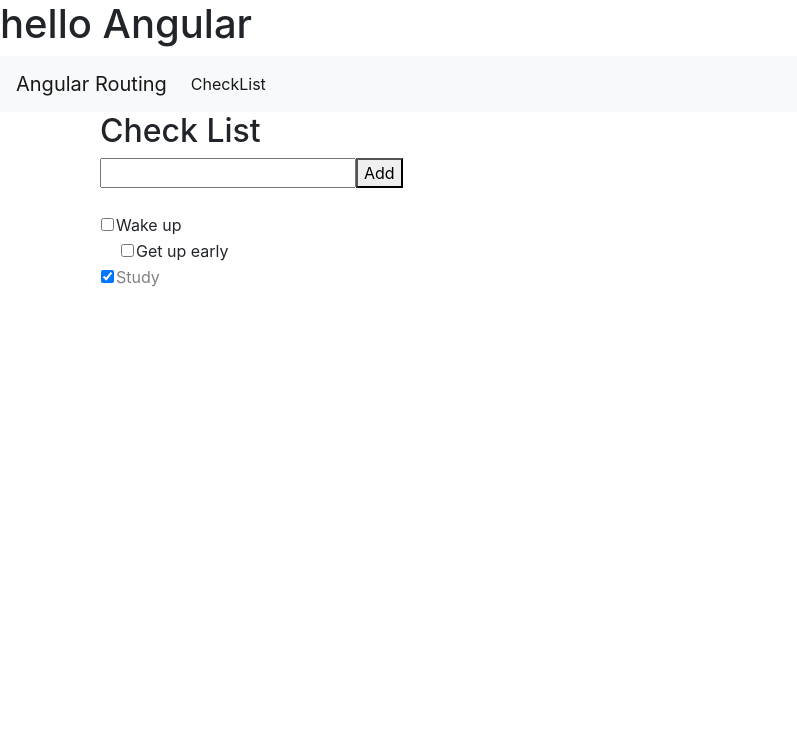
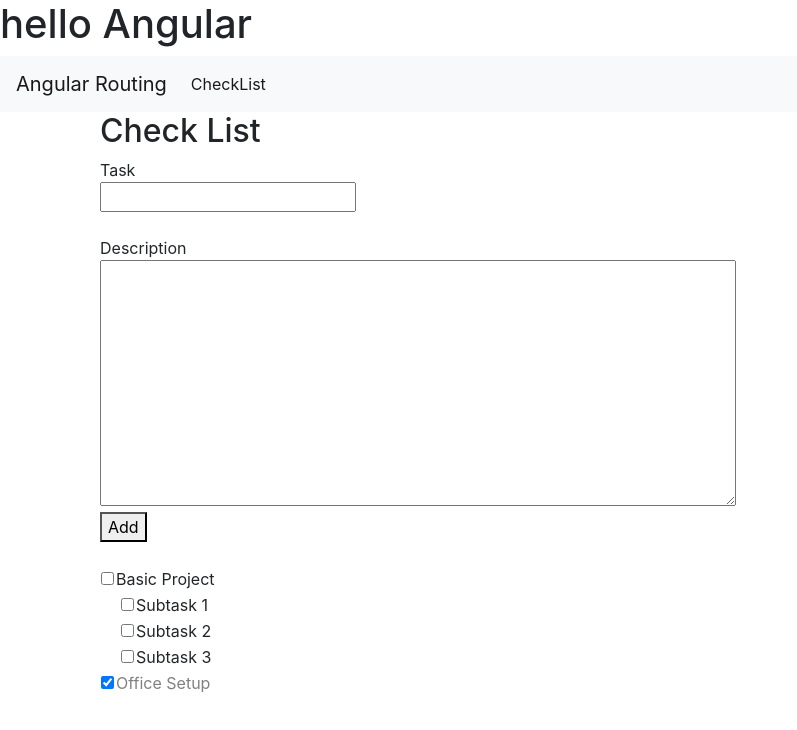
Before and after one commit to leysapungan/angular-project, an Angular app: page /checkList in a window 1280 px wide. Shown: the top 730 px of the page, without its empty margins (0-797 px from the left). Built offline with nearby package versions, Linux system fonts and the light colour scheme.

Commit message:
Description for main task

```diff
--- a/src/app/check-list/check-list.component.html
+++ b/src/app/check-list/check-list.component.html
@@ -1,42 +1,12 @@
-
-<!-- <h2>Check List</h2>
-<input type="text" [(ngModel)]="taskForm.name">
-<button type="button" (click)="addTask()">Add</button>
-
-<br><br>
-<table>
-    <div *ngFor="let task of getCheckList();">
-        <tr (click)="onSelect(task)" [class.selected]="task === selectedTask">
-            <td><input type="checkbox" [(ngModel)]="task.status" (ngModelChange)="compTask(task.id)"></td>
-            <div *ngIf="task.status">
-                <td style="color:gray;">{{task.name}}</td>
-            </div>
-            <div *ngIf="!task.status">
-                <td>{{task.name}}</td>
-            </div>
-        </tr>
-        <div *ngFor="let subTask of task.subTask;" style="margin-left:20px;">
-            <tr>
-                <td><input type="checkbox" [(ngModel)]="subTask.status" (ngModelChange)="compTask(subTask.id)"></td>
-                <div *ngIf="subTask.status">
-                    <td style="color:gray;">{{subTask.name}}</td>
-                </div>
-                <div *ngIf="!subTask.status">
-                    <td>{{subTask.name}}</td>
-                </div>
-            </tr>
-        </div>
-    </div>
-</table>
-
-<app-task-detail [task]="selectedTask"></app-task-detail> -->
 
 <div class="container">
     <div class="row">
         <div class="col">
             <h2>Check List</h2>
-            <input type="text" [(ngModel)]="taskForm.name">
+            Task<br><input type="text" [(ngModel)]="taskForm.name" [value]="inputTask" required><br><br>
+            Description<br><textarea name="desc" cols="60" rows="10" [(ngModel)]="taskForm.desc" [value]="inputDesc"></textarea><br>
             <button type="button" (click)="addTask()">Add</button>
+
 
             <br><br>
             <table>
@@ -88,4 +58,4 @@
         </div>
       </div>
     </div>
-  </div>
+</div>
--- a/src/app/check-list/check-list.component.ts
+++ b/src/app/check-list/check-list.component.ts
@@ -1,6 +1,7 @@
 import { Component, OnInit } from '@angular/core';
 import { Task } from '../task';
 import { TaskService } from '../task.service';
+import { SubTask } from '../subTask';
 
 @Component({
   selector: 'app-check-list',
@@ -8,7 +9,10 @@
   styleUrls: ['./check-list.component.css']
 })
 export class CheckListComponent implements OnInit {
+
   selectedTask: Task;
+  inputTask: string;
+  inputDesc: string;
 
   constructor(private taskService: TaskService) { }
 
@@ -21,8 +25,14 @@
     return this.taskService.getCheckList();
   }
 
+  getSubTasks(): SubTask[] {
+    return this.taskService.getSubTasks();
+  }
+
   addTask(): void {
     this.taskService.addTask(this.taskForm);
+    this.inputTask = '';
+    this.inputDesc = '';
   }
 
   delTask(id:number) :void {
@@ -31,11 +41,15 @@
     this.taskService.delTask(id);
   }
 
-  compTask(id:number) :void {
-    if(!id)
-      return;
-    this.taskService.compTask(id);
-  }
+  // compTask(id:number) :void {
+  //   if(!id)
+  //     return;
+  //   this.taskService.compTask(id);
+  // }
+
+  // onSelect(task: Task): void {
+  //   this.taskService.onSelect(task);
+  // }
 
   onSelect(task: Task): void {
     this.selectedTask = task;
--- a/src/app/subTask.ts
+++ b/src/app/subTask.ts
@@ -3,4 +3,5 @@
     pId : number;
     name : string;
     status : boolean;
+    desc : string;
 }
--- a/src/app/task-detail/task-detail.component.html
+++ b/src/app/task-detail/task-detail.component.html
@@ -1,7 +1,7 @@
 <div *ngIf="task">
-    <div>
-        <label>Title
-            <input [(ngModel)]="task.name">
-        </label>
-    </div>
+    Title<br>
+    <input [(ngModel)]="task.name">
+    <br><br>
+    Description<br>
+    <textarea cols="60" rows="10" [(ngModel)]="task.desc"></textarea>
 </div>
--- a/src/app/task.service.ts
+++ b/src/app/task.service.ts
@@ -3,12 +3,14 @@
 import { SubTask } from './subTask';
 
 var SubList: SubTask[] = [
-  {id:1, pId:1, name:'Get up early', status:false}
+  {id:1, pId:1, name:'Subtask 1', status:false, desc:'This is subtask 1'},
+  {id:2, pId:1, name:'Subtask 2', status:false, desc:'This is subtask 2'},
+  {id:3, pId:1, name:'Subtask 3', status:false, desc:'This is subtask 3'}
 ];
 
 var CheckList: Task[] = [
-  {id:1, name:'Wake up', status:false, subTask:SubList},
-  {id:2, name:'Study', status:true, subTask:null}
+  {id:1, name:'Basic Project', status:false, subTask:SubList, desc:'Description of task 1'},
+  {id:2, name:'Office Setup', status:true, subTask:null, desc:'Description of task 2'}
 ];
 
 
@@ -21,11 +23,16 @@
 
   checklist = CheckList;
   subList = SubList;
+  // selectedTask: Task;
 
 
   getCheckList(): Task[] {
 
     return this.checklist;
+  }
+
+  getSubTasks(): SubTask[] {
+    return this.subList;
   }
 
   addTask(taskForm:Task): void {
@@ -35,7 +42,8 @@
       id:newId,
       name:taskForm.name,
       status:false,
-      subTask:null
+      subTask:null,
+      desc:taskForm.desc
     };
     this.checklist.push(newTask);
   }
@@ -44,14 +52,30 @@
     var idx = this.checklist.findIndex(function (item) {
       return item.id === id;
     });
+
+    var subCnt = this.checklist[idx].subTask.length;
+    for (var i = 0; i < subCnt; i++)
+    {
+      var subIdx = this.subList.findIndex(function (subItem) {
+        return subItem.pId === idx;
+      });
+      this.subList.splice(subIdx, 1);
+    }
     this.checklist.splice(idx, 1);
   }
 
-  compTask(id:number) : void {
-    var compItem = this.checklist.find(this.findIdx, id);
-    var idx = this.checklist.indexOf(compItem);
-    this.checklist[idx].status = true;
+  delSubTask(id:number): void {
+    var idx = this.subList.findIndex(function (item) {
+      return item.id === id;
+    });
+    this.subList.splice(idx, 1);
   }
+
+  // compTask(id:number) : void {
+  //   var compItem = this.checklist.find(this.findIdx, id);
+  //   var idx = this.checklist.indexOf(compItem);
+  //   this.checklist[idx].status = true;
+  // }
 
   findIdx(id) {
     var idx = this.checklist.findIndex(function (item) {
@@ -60,5 +84,7 @@
   }
 
 
-
+  // onSelect(task: Task): void {
+  //   this.selectedTask = task;
+  // }
 }
--- a/src/app/task.ts
+++ b/src/app/task.ts
@@ -5,4 +5,5 @@
     name : string;
     status : boolean;
     subTask : SubTask[];
+    desc : string;
 }
```
